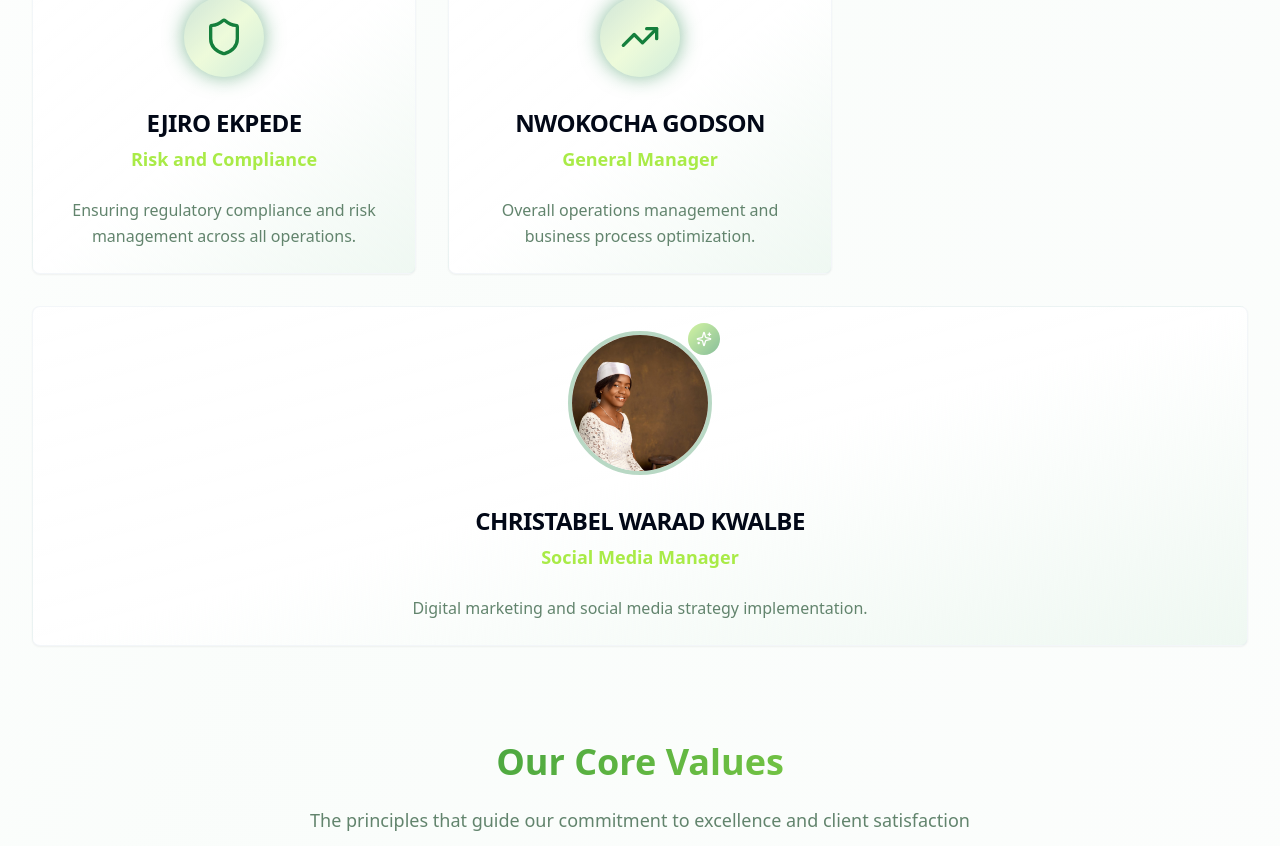
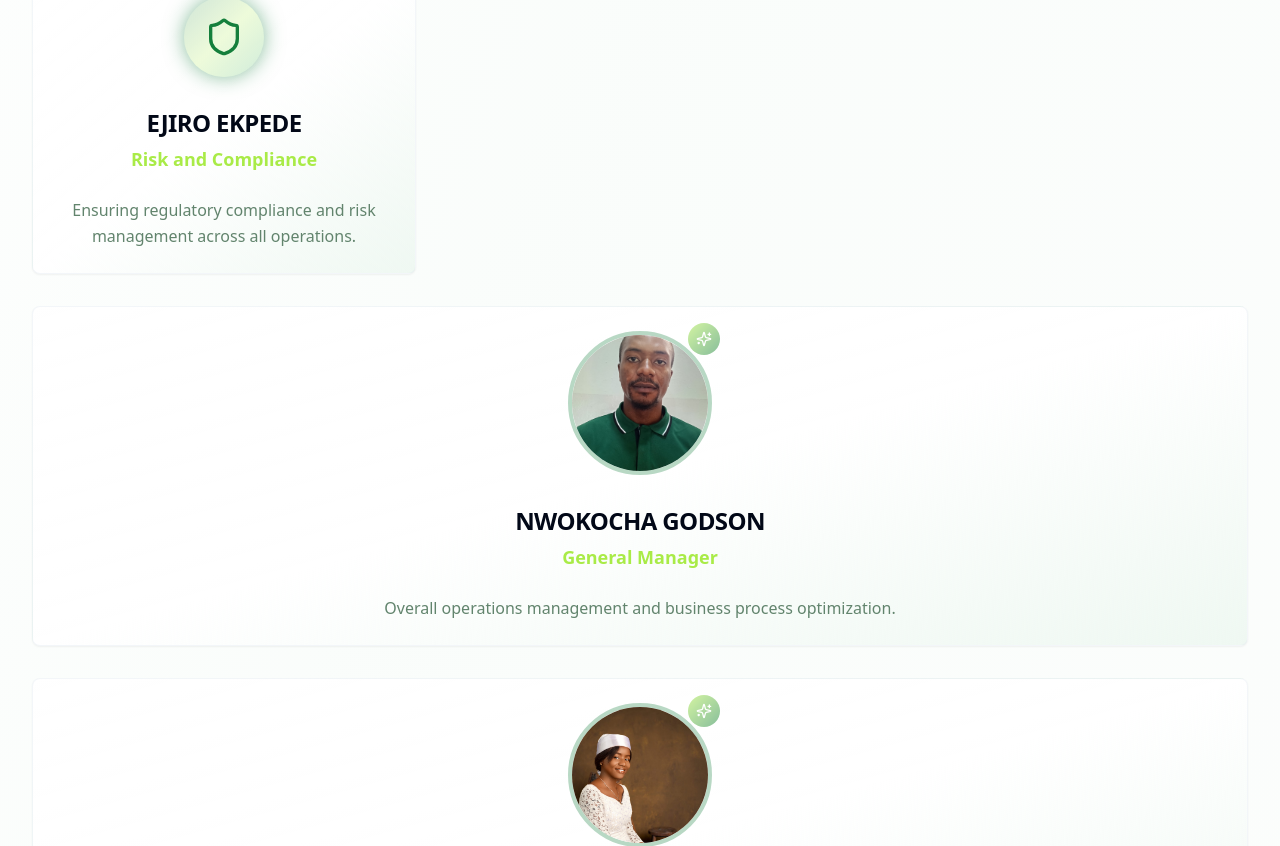
Before and after one commit to dreimac1/budagreen-grow-solutions, a React (Vite) app: page / in a window 1280 px wide. Shown: the part 4597-5443 px from the top of the page. Built offline with nearby package versions, Linux system fonts and the light colour scheme.

Commit message:
Add image for General Manager
Added the professional photo for the General Manager position.
Here are the files that were edited by the AI in that message:
-edited src/components/Management.tsx
-created public/lovable-uploads/e7f61664-4767-4039-8273-41289720831a.png

```diff
--- a/src/components/Management.tsx
+++ b/src/components/Management.tsx
@@ -33,6 +33,7 @@ const Management = () => {
     {
       name: "NWOKOCHA GODSON",
       position: "General Manager",
+      image: "/lovable-uploads/02b618e5-7cf9-4139-9706-886f6d08fb9d.png",
       icon: TrendingUp,
       description: "Overall operations management and business process optimization."
     },
```
Also changed, not shown: public/lovable-uploads/02b618e5-7cf9-4139-9706-886f6d08fb9d.png (added).
